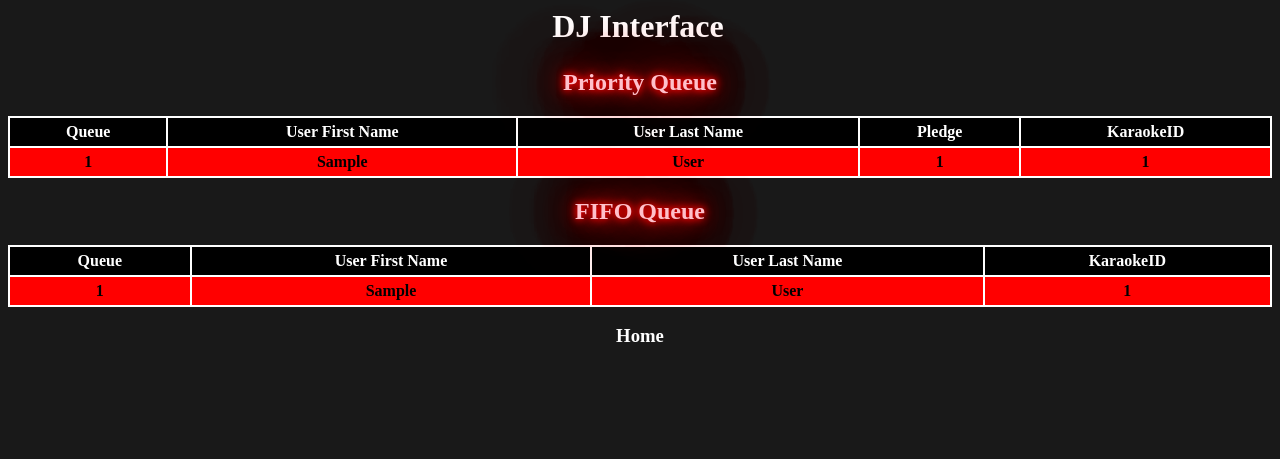
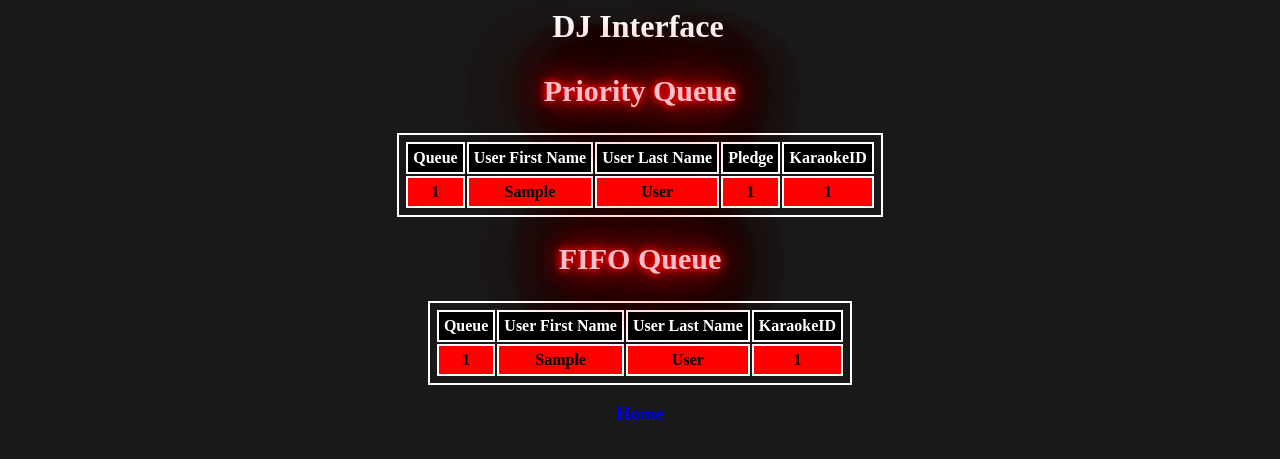
Before and after one commit to JuanLopez2004/466Project, a PHP site: page /dj.php in a window 1280 px wide. Shown: the top 459 px of the page. Run offline with PHP 8.4, Linux system fonts and the light colour scheme; tables that the repository leaves empty hold one stand-in row (values such as "Sample post").

Commit message:
Fixed julians dj interface css

```diff
--- a/dj.php
+++ b/dj.php
@@ -17,6 +17,7 @@
 
 <html>
 <style>
+        color: white;
         table
         {
             width: 100%;
@@ -79,6 +80,8 @@
   .neonText {
   animation: flicker 1.5s infinite alternate;animation: flicker 1.5s infinite alternate;
   color: pink;
+  font-family: Gabriola;
+  font-size: 30px;
   }
 
   h1 {
@@ -109,7 +112,7 @@
 .container {
   margin-top: 20vh;
 }
-a{text-decoration: none; color: white;}
+a{text-decoration: none;}
 
 </style>
 
@@ -168,5 +171,4 @@ a{text-decoration: none; color: white;}
 <footer>
   <h3><a href="homepage.php">Home</a></h3>
 </footer>
-
 </html>
```
